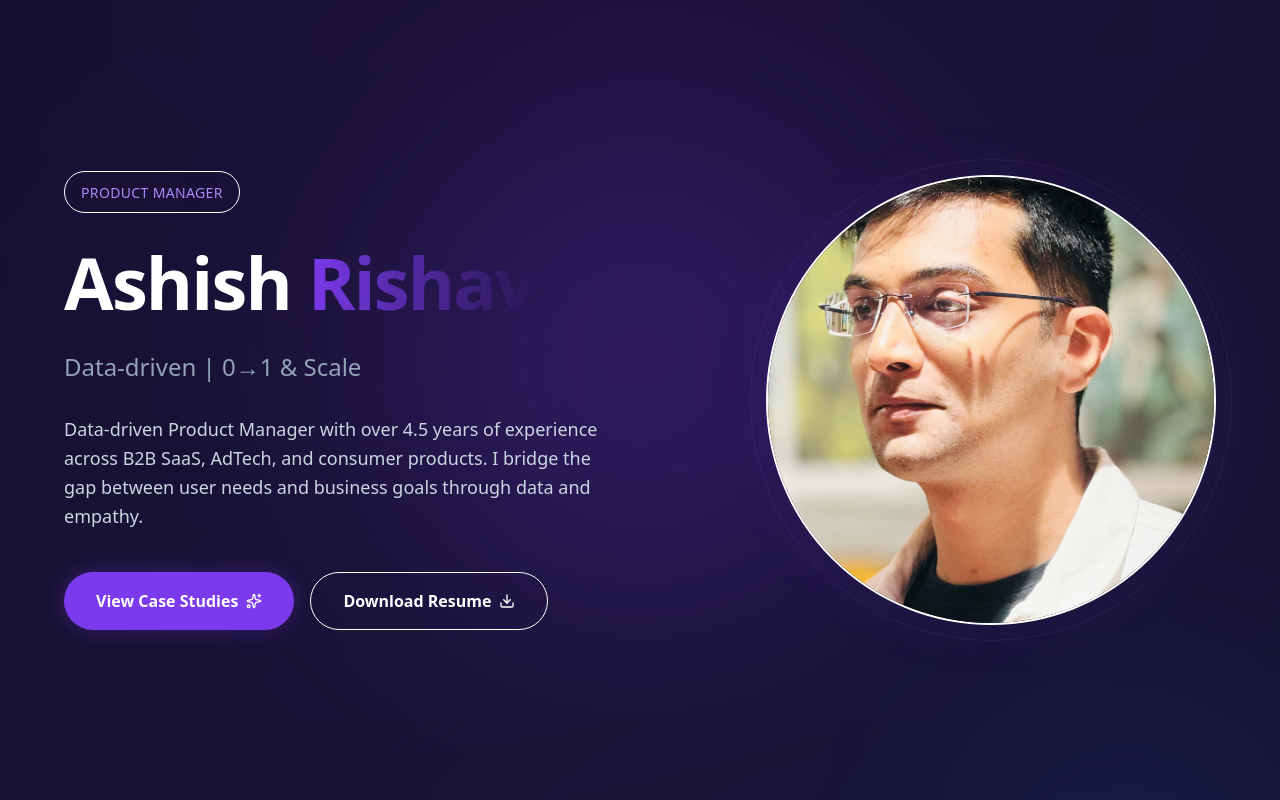
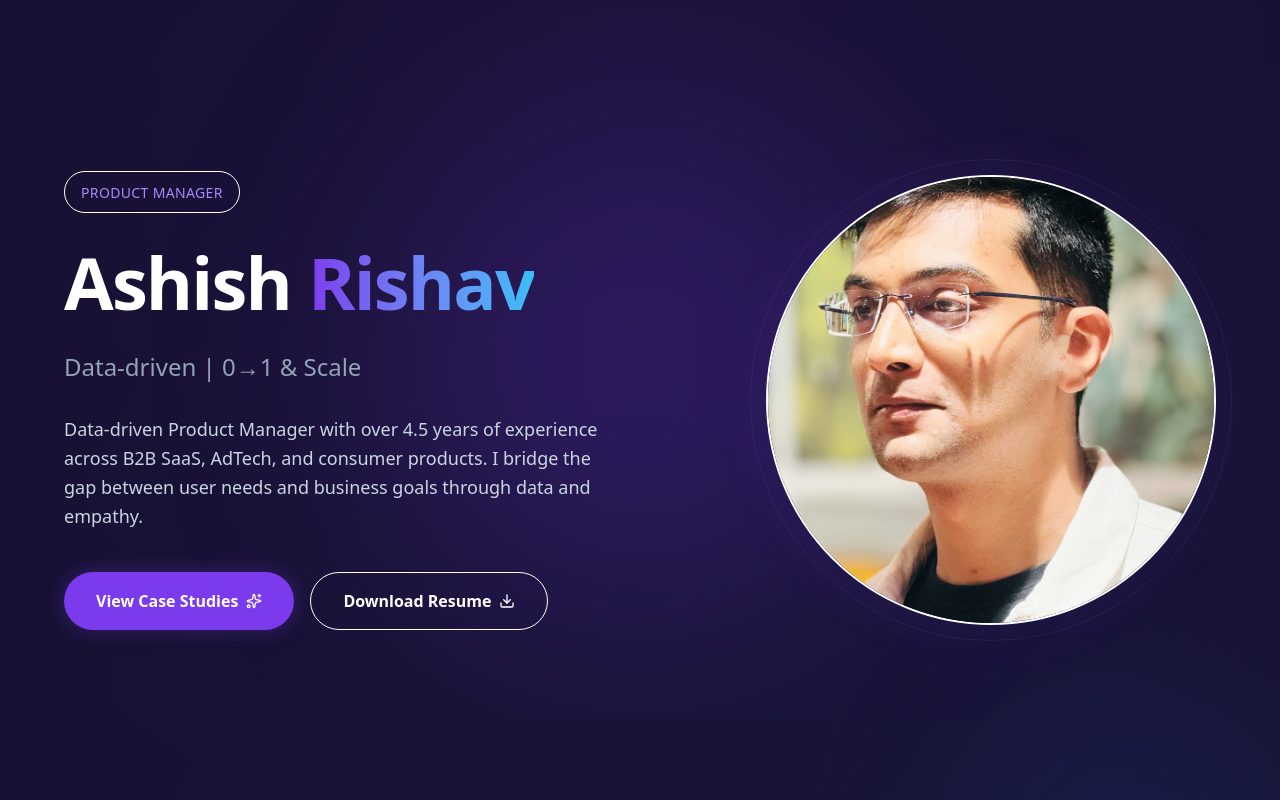
Before and after one commit to akrishav/portfolio1, a Next.js app: page / in a window 1280 px wide. Shown: the top 800 px of the page. Built offline with nearby package versions, Linux system fonts and the light colour scheme.

Commit message:
Add accent color to globals.css for improved text visibility

```diff
--- a/src/app/globals.css
+++ b/src/app/globals.css
@@ -8,6 +8,7 @@
   --muted: #94A3B8;
   --glass-border: rgba(255, 255, 255, 0.08);
   --glass-bg: rgba(255, 255, 255, 0.03);
+  --accent: #38BDF8;
 }
 
 @theme inline {
@@ -16,6 +17,7 @@
   --color-primary: var(--primary);
   --color-secondary: var(--secondary);
   --color-muted: var(--muted);
+  --color-accent: var(--accent);
   --font-sans: var(--font-geist-sans);
   --font-mono: var(--font-geist-mono);
 }
```
